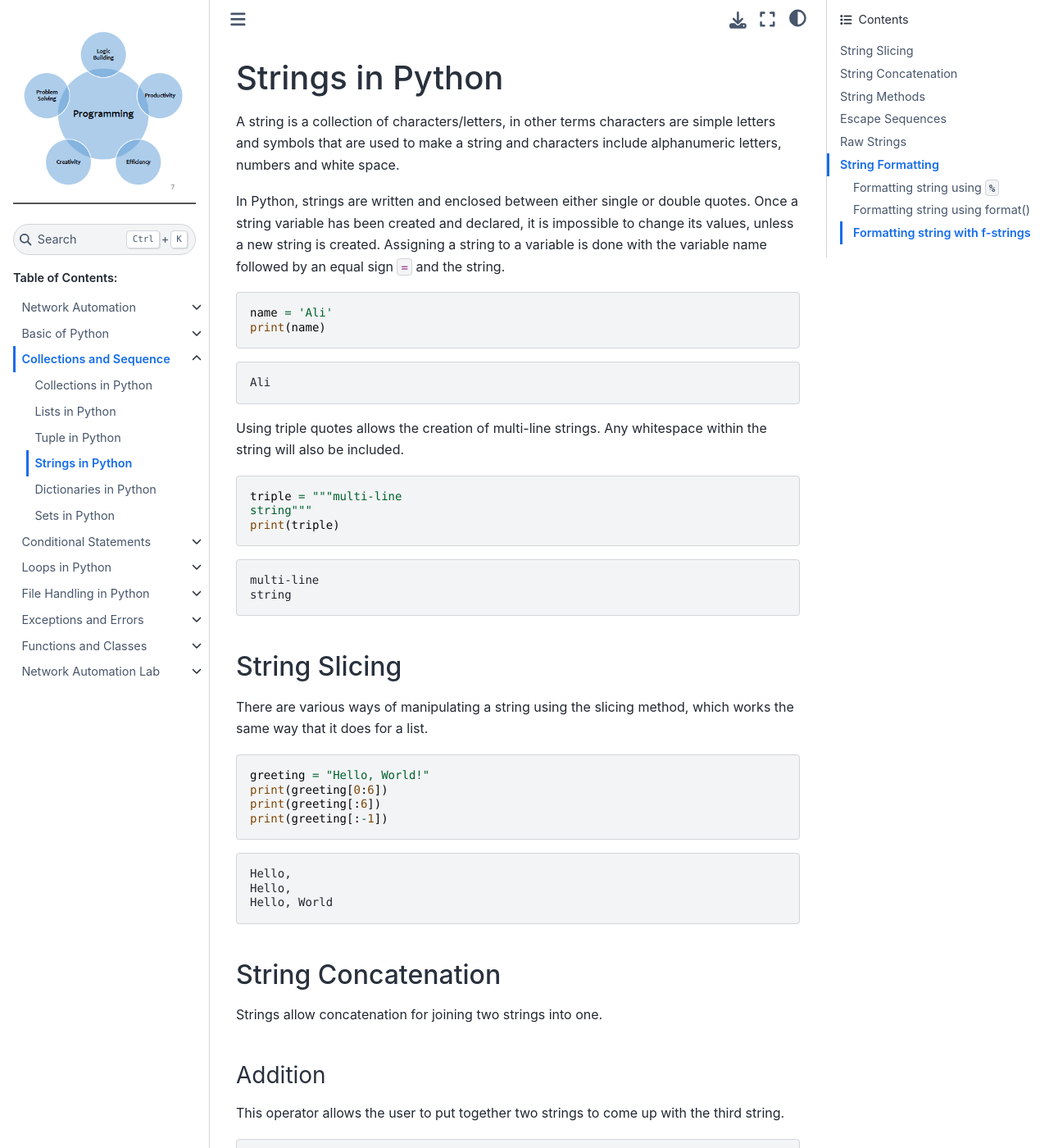
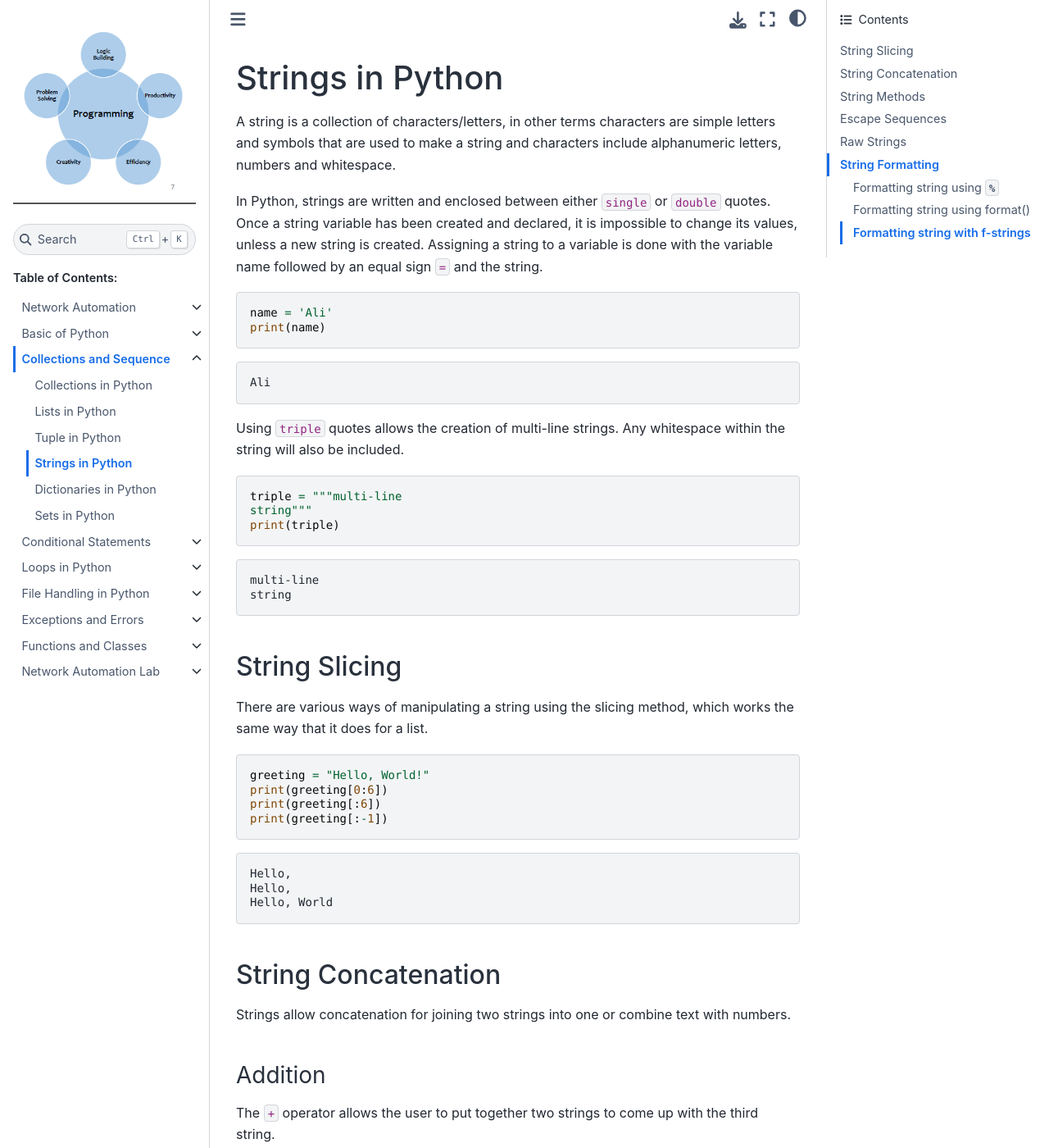
Before and after one commit to sydasif/python-book, a Sphinx documentation site: the page built from docs/source/03_collection/04_string.md, in a window 1280 px wide and 1400 px high. Shown: the whole window at 82% size. Built offline with Sphinx 7.4.7 and the Sphinx Book theme 1.1.4, drawn with Linux system fonts in a browser that asks for light colours; some of the changed text lies outside the part shown.

Commit message:
update string

````diff
--- a/docs/source/03_collection/04_string.md
+++ b/docs/source/03_collection/04_string.md
@@ -1,8 +1,8 @@
 # Strings in Python
 
-A string is a collection of characters/letters, in other terms characters are simple letters and symbols that are used to make a string and characters include alphanumeric letters, numbers and white space.
+A string is a collection of characters/letters, in other terms characters are simple letters and symbols that are used to make a string and characters include alphanumeric letters, numbers and whitespace.
 
-In Python, strings are written and enclosed between either single or double quotes. Once a string variable has been created and declared, it is impossible to change its values, unless a new string is created. Assigning a string to a variable is done with the variable name followed by an equal sign `=` and the string.
+In Python, strings are written and enclosed between either `single` or `double` quotes. Once a string variable has been created and declared, it is impossible to change its values, unless a new string is created. Assigning a string to a variable is done with the variable name followed by an equal sign `=` and the string.
 
 ```py
 name = 'Ali'
@@ -13,7 +13,7 @@
 Ali
 ```
 
-Using triple quotes allows the creation of multi-line strings. Any whitespace within the string will also be included.
+Using `triple` quotes allows the creation of multi-line strings. Any whitespace within the string will also be included.
 
 ```py
 triple = """multi-line
@@ -45,32 +45,40 @@
 
 ## String Concatenation
 
-Strings allow concatenation for joining two strings into one.
+Strings allow concatenation for joining two strings into one or combine text with numbers.
 
 ### Addition
 
-This operator allows the user to put together two strings to come up with the third string.
+The `+` operator allows the user to put together two strings to come up with the third string.
 
 ```py
 first_name = "John"
 sec_name = "Alex"
-full_name = first_name + sec_name
-print(full_name)
 full_name = first_name + " " + sec_name
 print(full_name)
 ```
 
 ```console
-JohnAlex
 John Alex
 ```
 
-### Repetition/replication
+```py
+first_name = "John"
+second_name = "Alex"
+full_name = (f"My name is: {first_name} {second_name}")
+print(full_name)
+```
 
-The nice thing about the multiplication operator (*) is that it’s also possible to use it on strings. For example, to print a line of `60` dashes.
+```console
+My name is: John Alex
+```
+
+### Strign Repetition/replication
+
+The nice thing about the multiplication operator `*` is that it’s also possible to use it on strings. For example, to print a line of `60` dashes.
 
 ```py
-print("-" * 60)
+print(f"-" * 60)
 ```
 
 ```console
````
